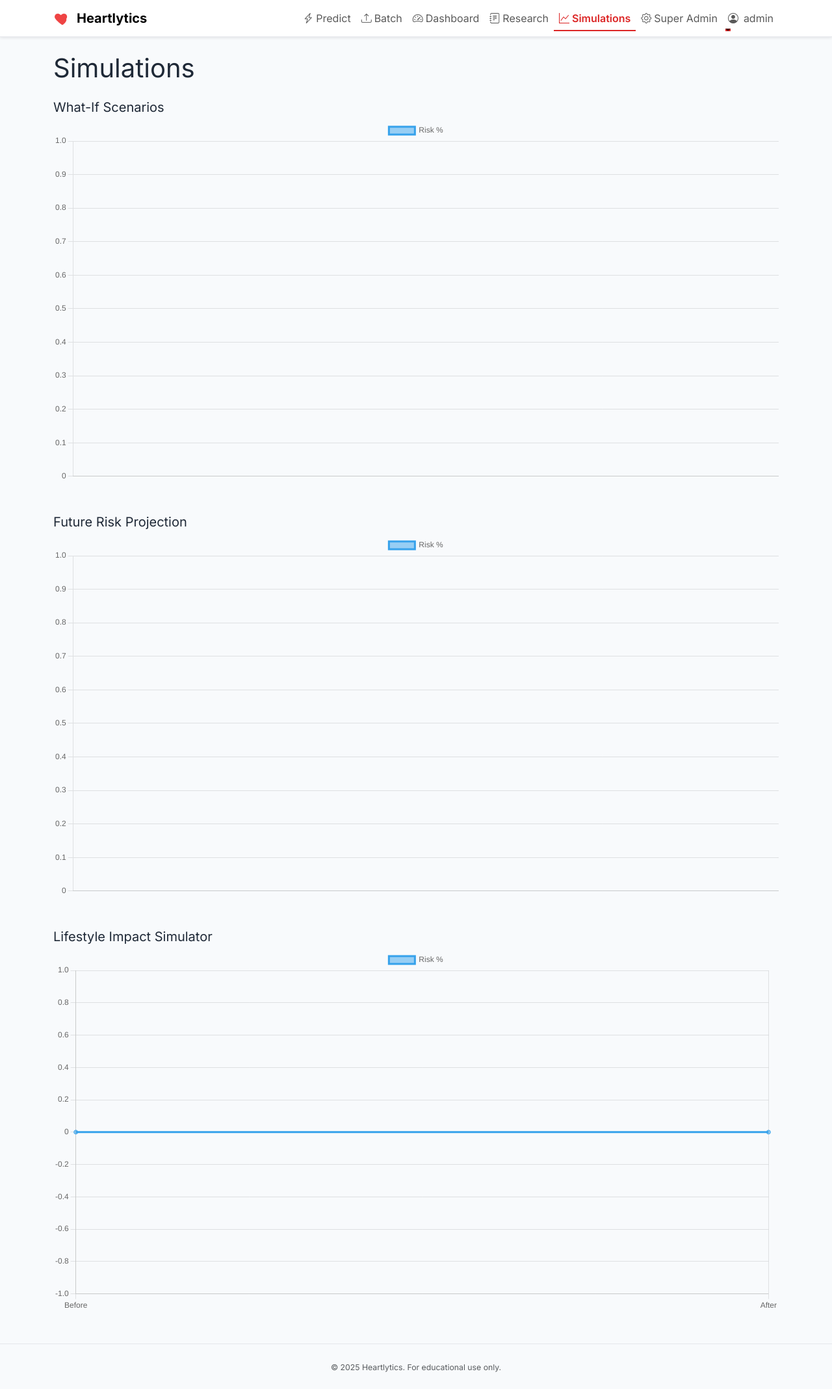
After one commit to rasikasrimal/Heartlytics, a Flask app: page /simulations/ in a window 1280 px wide. The commit adds this page. Shown: the whole page at 65% size. Run offline with Flask 3, Linux system fonts and the light colour scheme; a user stored in the database is signed in; data that the repository does not hold is empty.

Commit message:
Add simulations framework with modular blueprints

```diff
--- a/app.py
+++ b/app.py
@@ -763,6 +763,7 @@ from superadmin import superadmin_bp
 from doctor import doctor_bp
 from user import user_bp
 from routes.settings import settings_bp
+from simulations import simulations_bp, register_simulations
 
 app.register_blueprint(predict_bp)
 app.register_blueprint(auth_bp)
@@ -770,6 +771,8 @@ app.register_blueprint(superadmin_bp)
 app.register_blueprint(doctor_bp)
 app.register_blueprint(user_bp)
 app.register_blueprint(settings_bp)
+register_simulations(app)
+app.register_blueprint(simulations_bp)
 
 
 @app.route("/admin/")
--- a/config.py
+++ b/config.py
@@ -25,6 +25,9 @@ class Config:
     )
     # Cache-busting version for logo; updated when SuperAdmin changes the logo
     LOGO_VERSION = os.environ.get("LOGO_VERSION", "1")
+    ENABLE_WHAT_IF = True
+    ENABLE_AGE_PROJECTION = True
+    ENABLE_LIFESTYLE_IMPACT = True
 
 class DevelopmentConfig(Config):
     DEBUG = True
--- /dev/null
+++ b/simulations/__init__.py
@@ -0,0 +1,43 @@
+from __future__ import annotations
+
+"""Blueprint registration for the simulations module."""
+
+from flask import Blueprint, render_template
+from flask_login import login_required
+
+from services.auth import role_required
+
+# Main blueprint exposing the /simulations namespace
+simulations_bp = Blueprint(
+    "simulations", __name__, url_prefix="/simulations", template_folder="templates"
+)
+
+@simulations_bp.route("/")
+@login_required
+@role_required(["Doctor", "SuperAdmin"])
+def dashboard():
+    """Render the simulations dashboard.
+
+    The page itself only bootstraps the front-end modules. Each simulation
+    feature lives in its own sub-blueprint so teams can develop them in
+    parallel without touching this file.
+    """
+
+    return render_template("dashboard.html")
+
+
+def register_simulations(app) -> None:
+    """Register simulation submodules based on feature flags."""
+
+    if app.config.get("ENABLE_WHAT_IF", True):
+        from .what_if import what_if_bp
+
+        simulations_bp.register_blueprint(what_if_bp)
+    if app.config.get("ENABLE_AGE_PROJECTION", True):
+        from .age_projection import age_projection_bp
+
+        simulations_bp.register_blueprint(age_projection_bp)
+    if app.config.get("ENABLE_LIFESTYLE_IMPACT", True):
+        from .lifestyle_impact import lifestyle_impact_bp
+
+        simulations_bp.register_blueprint(lifestyle_impact_bp)
--- /dev/null
+++ b/simulations/age_projection/routes.py
@@ -0,0 +1,23 @@
+from __future__ import annotations
+
+"""Routes for the age-based risk projection."""
+
+from flask import jsonify
+from flask_login import login_required
+
+from services.auth import role_required
+
+from . import age_projection_bp
+
+
+@age_projection_bp.get("/api")
+@login_required
+@role_required(["Doctor", "SuperAdmin"])
+def project() -> tuple:
+    """Return placeholder projection data.
+
+    The real implementation will calculate risk percentages across a range of
+    ages. This stub allows front-end development to proceed independently.
+    """
+
+    return jsonify({"ages": [], "risks": []}), 200
--- /dev/null
+++ b/simulations/lifestyle_impact/routes.py
@@ -0,0 +1,23 @@
+from __future__ import annotations
+
+"""Routes for lifestyle change simulations."""
+
+from flask import jsonify
+from flask_login import login_required
+
+from services.auth import role_required
+
+from . import lifestyle_impact_bp
+
+
+@lifestyle_impact_bp.get("/api")
+@login_required
+@role_required(["Doctor", "SuperAdmin"])
+def simulate() -> tuple:
+    """Return placeholder before/after comparison.
+
+    In future iterations this will recompute risk based on predefined lifestyle
+    modifications. The stub keeps the API stable for front-end work.
+    """
+
+    return jsonify({"before": 0, "after": 0}), 200
--- /dev/null
+++ b/simulations/templates/dashboard.html
@@ -0,0 +1,26 @@
+{% extends 'base.html' %}
+{% block title %}Simulations{% endblock %}
+
+{% block head %}
+  <script src="https://cdn.jsdelivr.net/npm/chart.js"></script>
+{% endblock %}
+
+{% block content %}
+<h1 class="mb-4">Simulations</h1>
+<div id="what-if-section" class="mb-5">
+  <h2 class="h5">What-If Scenarios</h2>
+  <canvas id="whatIfChart"></canvas>
+</div>
+<div id="age-projection-section" class="mb-5">
+  <h2 class="h5">Future Risk Projection</h2>
+  <canvas id="ageProjectionChart"></canvas>
+</div>
+<div id="lifestyle-impact-section" class="mb-5">
+  <h2 class="h5">Lifestyle Impact Simulator</h2>
+  <canvas id="lifestyleImpactChart"></canvas>
+</div>
+{% endblock %}
+
+{% block scripts %}
+  <script src="{{ url_for('static', filename='simulations/main.js') }}"></script>
+{% endblock %}
--- /dev/null
+++ b/simulations/what_if/routes.py
@@ -0,0 +1,24 @@
+from __future__ import annotations
+
+"""Routes for the What-If simulation."""
+
+from flask import jsonify
+from flask_login import login_required
+
+from services.auth import role_required
+
+from . import what_if_bp
+
+
+@what_if_bp.get("/api")
+@login_required
+@role_required(["Doctor", "SuperAdmin"])
+def simulate() -> tuple:
+    """Return placeholder risk data for a single-variable tweak.
+
+    The actual implementation will compute a new risk percentage based on the
+    provided variable adjustments. Returning an empty structure keeps the
+    endpoint stable during parallel development.
+    """
+
+    return jsonify({"points": []}), 200
--- /dev/null
+++ b/static/simulations/main.js
@@ -0,0 +1,34 @@
+async function fetchAndPlot(url, canvasId) {
+  try {
+    const res = await fetch(url);
+    if (!res.ok) throw new Error(res.statusText);
+    const data = await res.json();
+    const ctx = document.getElementById(canvasId);
+    if (!ctx) return;
+    let labels = [];
+    let values = [];
+    if (data.points) {
+      labels = data.points.map(p => p.label);
+      values = data.points.map(p => p.value);
+    } else if (data.ages && data.risks) {
+      labels = data.ages;
+      values = data.risks;
+    } else if (data.before !== undefined && data.after !== undefined) {
+      labels = ['Before', 'After'];
+      values = [data.before, data.after];
+    }
+    new Chart(ctx, {
+      type: 'line',
+      data: {labels: labels, datasets: [{label: 'Risk %', data: values}]},
+      options: {responsive: true}
+    });
+  } catch (err) {
+    console.error('Simulation module failed:', url, err);
+  }
+}
+
+document.addEventListener('DOMContentLoaded', () => {
+  fetchAndPlot('/simulations/what-if/api', 'whatIfChart');
+  fetchAndPlot('/simulations/age-projection/api', 'ageProjectionChart');
+  fetchAndPlot('/simulations/lifestyle-impact/api', 'lifestyleImpactChart');
+});
--- a/templates/base.html
+++ b/templates/base.html
@@ -44,6 +44,13 @@
                 <i class="bi bi-journal-text me-1"></i>Research
               </a>
             </li>
+              {% if current_user.role in ['Doctor','SuperAdmin'] %}
+              <li class="nav-item">
+                <a class="nav-link d-flex align-items-center {% if request.endpoint.startswith('simulations.') %}active{% endif %}" href="{{ url_for('simulations.dashboard') }}">
+                  <i class="bi bi-graph-up me-1"></i>Simulations
+                </a>
+              </li>
+              {% endif %}
             {% if current_user.role == 'Admin' %}
             <li class="nav-item">
               <a class="nav-link d-flex align-items-center {% if request.endpoint.startswith('superadmin.') %}active{% endif %}" href="{{ sa_url('superadmin.dashboard') }}">
```
Also changed, not shown: simulations/age_projection/__init__.py (added, +9 -0 lines), simulations/lifestyle_impact/__init__.py (added, +9 -0 lines), simulations/what_if/__init__.py (added, +9 -0 lines).
